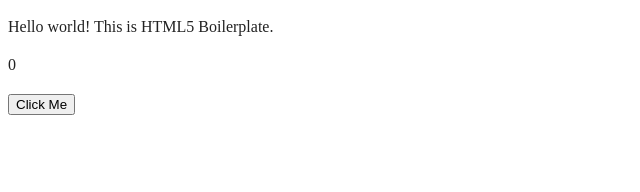
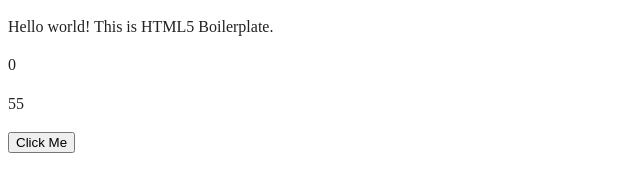
Before and after one commit to dardanhas/ClickGame, a website built with webpack: page index.html in a window 1280 px wide. Shown: the whole page, without its empty margins (0-640 px from the left). Built offline with nearby package versions, Linux system fonts and the light colour scheme.

Commit message:
Countdown, TODO etc

```diff
--- a/index.html
+++ b/index.html
@@ -28,6 +28,7 @@
   <p>Hello world! This is HTML5 Boilerplate.</p>
 
   <p id="ScoreDisplay">0</p>
+  <p id="TimerDisplay">60</p>
 <button id="button1">Click Me</button>
 
 
--- a/js/app.js
+++ b/js/app.js
@@ -1,21 +1,33 @@
 // Click a button or object to earn points so that I can increase my score. DONE
 // See my current score during the game so that I know how well I am doing. DONE
+
 // See a countdown timer so that I know how much time is left. setInterval();
 
 // Variables
 let score = 0;
+let timeleft = 60;
 
 //HTML DOM
 const button1 = document.getElementById('button1');
 const ScoreDisplay = document.getElementById('ScoreDisplay');
-
-// UI Functions
+const TimerDisplay = document.getElementById('TimerDisplay');
+// UI Functions & Events
 button1.addEventListener('click', () => {
   increaseScore();
 })
+
+// TODO: Start at button click
+setInterval(countdown, 1000);
+
 
 // Functions
 function increaseScore() {
 score++;
 ScoreDisplay.textContent = score;
 }
+
+function countdown() {
+  timeleft--;
+  TimerDisplay.textContent = timeleft;
+  //TODO: Stop timer at 0
+}
```
